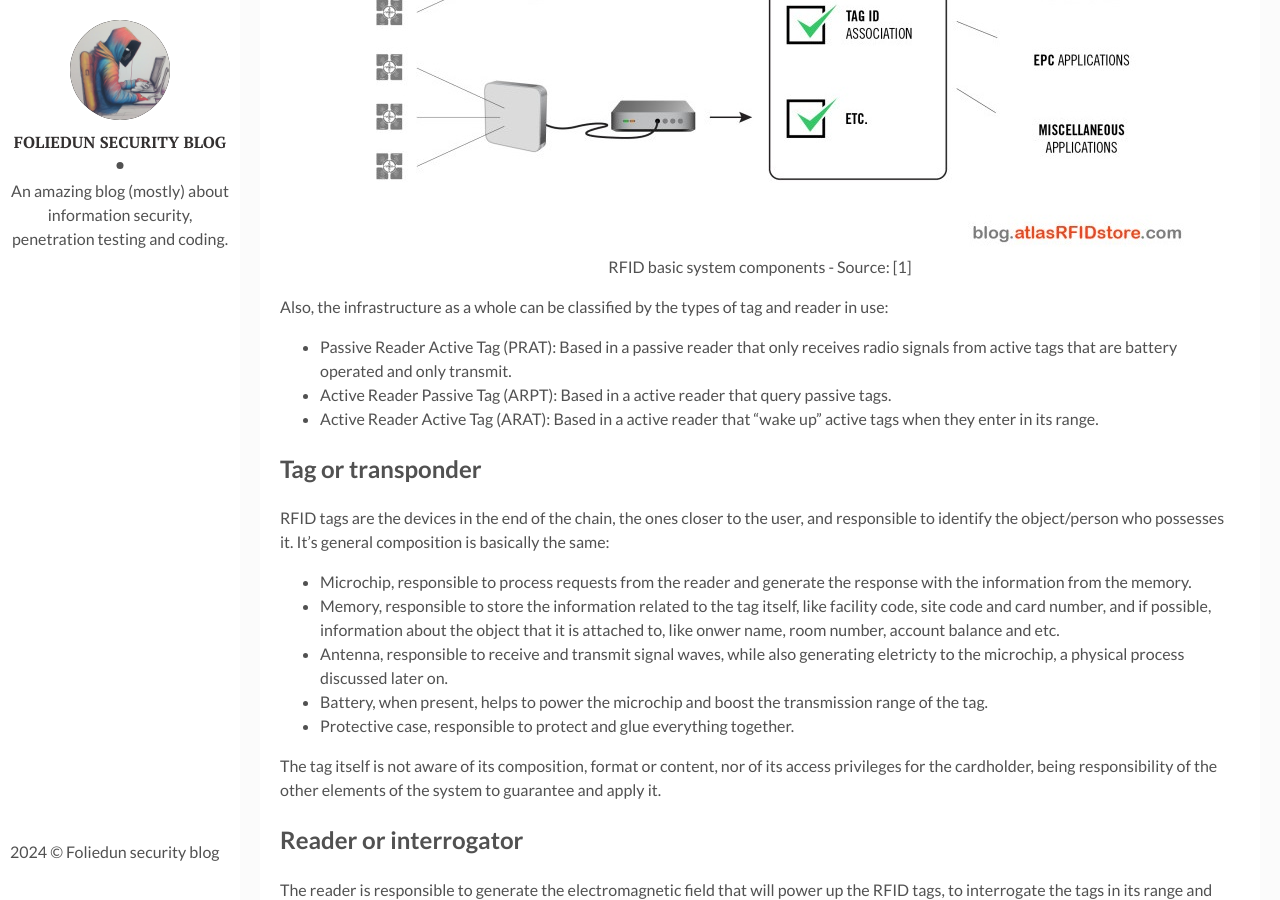
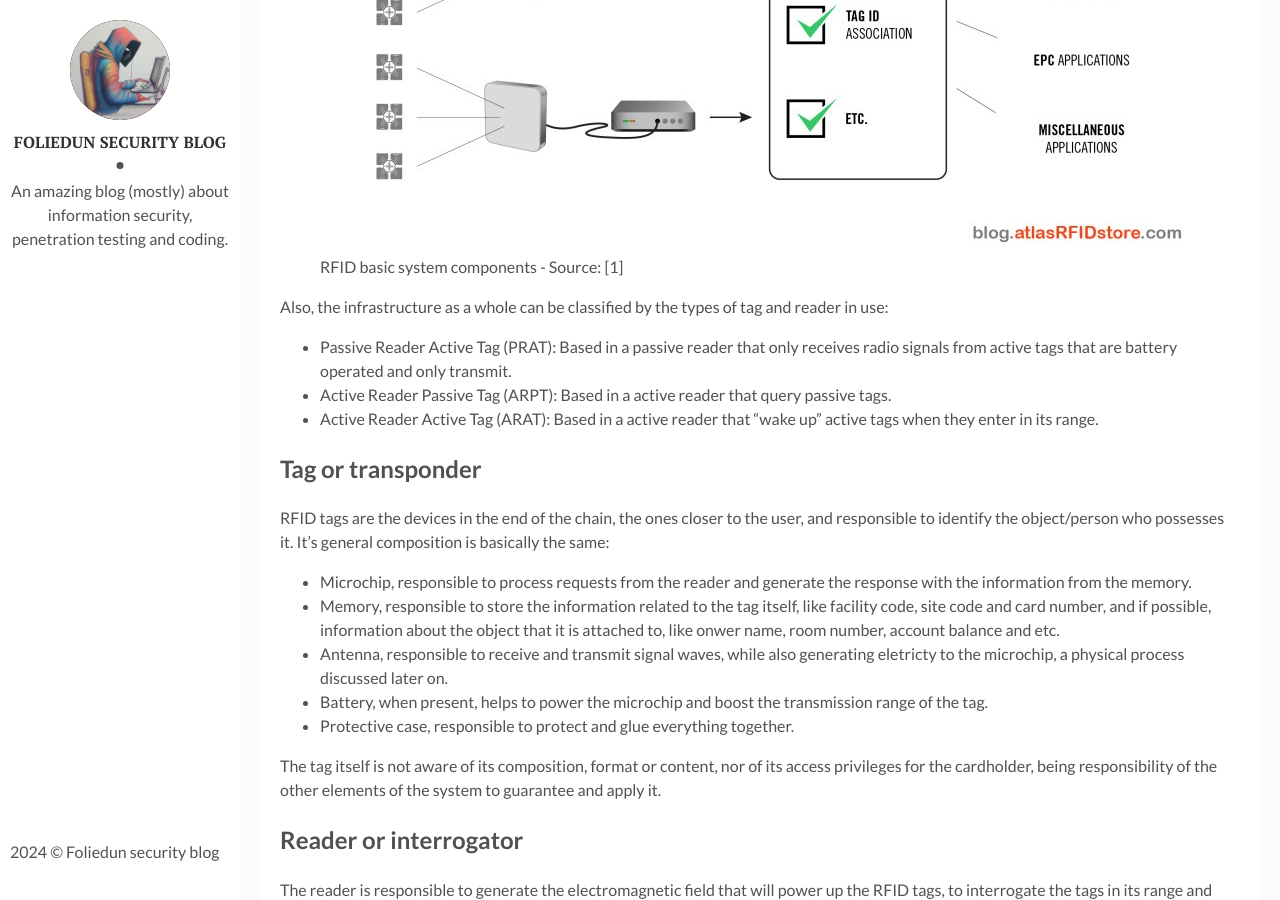
Before and after one commit to foliedun/foliedun.github.io, a Jekyll site: the page built from _posts/2024-05-25-lets-talk-about-rfid-part1.markdown, in a window 1280 px wide and 900 px high, scrolled down 1599 px. Built offline with Jekyll 4.4.1, drawn with Linux system fonts in a browser that asks for light colours.

Commit message:
Update 2024-05-25-lets-talk-about-rfid-part1.markdown

```diff
--- a/_posts/2024-05-25-lets-talk-about-rfid-part1.markdown
+++ b/_posts/2024-05-25-lets-talk-about-rfid-part1.markdown
@@ -24,7 +24,7 @@ RFID infrastructures are generally made up of 4 basic components:
 
 <figure class="image">
   <img src="{{site.baseurl}}/assets/img/rfid_part1/basic_system_components.jpg" alt="RFID basic system components">
-  <figcaption style="text-align: center">RFID basic system components - Source: [1]</figcaption>
+  <figcaption>RFID basic system components - Source: [1]</figcaption>
 </figure>
 
 Also, the infrastructure as a whole can be classified by the types of tag and reader in use:
```
